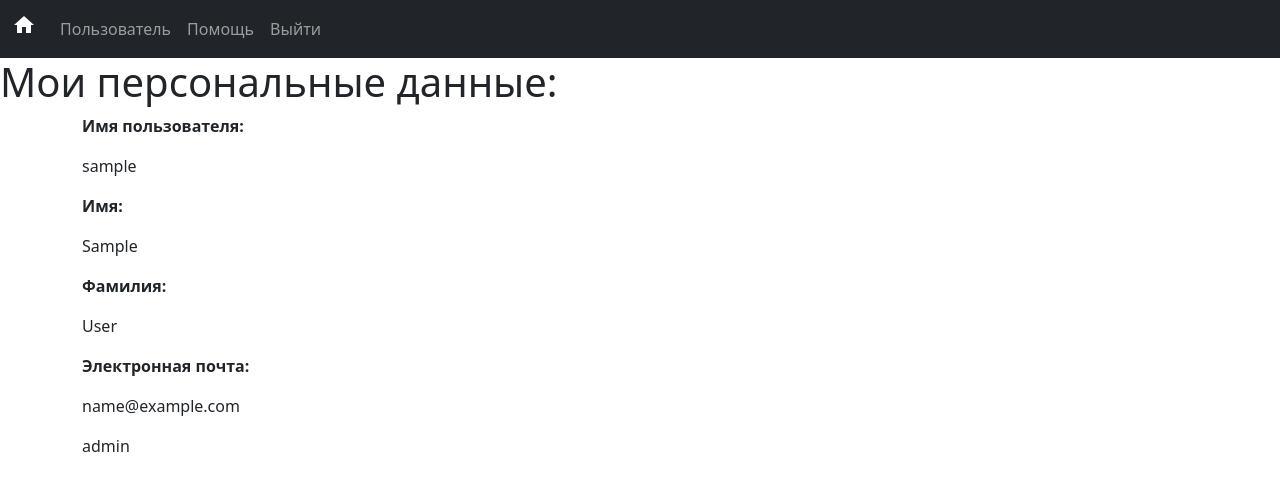
After one commit to bentnn/covid_bracelet, a Django app: page /account in a window 1280 px wide. The commit adds this page. Shown: the top 491 px of the page. Run offline with Django 3.2, Linux system fonts and the light colour scheme; the visitor is signed in with stand-in values (Sample User, id 1).

Commit message:
add basic person page

```diff
--- /dev/null
+++ b/bracelet-project/main/templates/account.html
@@ -0,0 +1,43 @@
+{% extends 'base.html' %}
+
+{% block title %}
+	My account
+{% endblock %}
+
+{% block content %}
+	<h1>Мои персональные данные:</h1>
+	<div class="container mx-auto">
+		<p class="fw-bold">Имя пользователя: </p>
+		<p> {{ request.user.username }}</p>
+		<p class="fw-bold">Имя:</p>
+		<p>
+		{% if request.user.first_name %}
+			{{request.user.first_name }}
+		{% else %}
+			-
+		{% endif %}
+		</p>
+		<p class="fw-bold">Фамилия:</p>
+		<p>
+		{% if request.user.last_name %}
+			{{request.user.last_name }}
+		{% else %}
+			-
+		{% endif %}
+		</p">
+		<p class="fw-bold">Электронная почта:</p>
+		<p>
+		{% if request.user.email %}
+			{{request.user.email }}
+		{% else %}
+			-
+		{% endif %}
+		</p>
+		{% if request.user.is_superuser %}
+			<p>admin</p>
+		{% else %}
+			<p>not admin</p>
+		{% endif %}
+
+	</div>
+{% endblock %}
--- a/bracelet-project/main/templates/login.html
+++ b/bracelet-project/main/templates/login.html
@@ -16,14 +16,14 @@
 
 	<div class="container">
 		<br>
-		<h1 class="product_title text-center">
+		<h1 class="text-center">
 			Авторизация
 		</h1>
 		<div class="row">
 			<div class="text-center bg-light">
 				<div>
 					<br>
-					<h2 class="product_title">
+					<h2>
 						Только для зарегистрированных пользователей
 					</h2>
 					<form method="post">
--- a/bracelet-project/main/templates/navbar.html
+++ b/bracelet-project/main/templates/navbar.html
@@ -6,7 +6,7 @@
     </button>
     <div class="collapse navbar-collapse" id="navbarNavAltMarkup">
       <div class="navbar-nav">
-        <a class="nav-link" href="#">Пользователь</a>
+        <a class="nav-link" href="{% url 'account' %}">Пользователь</a>
         <a class="nav-link" href="{% url 'help' %}">Помощь</a>
         <a class="nav-link text-right" href="{% url 'signout' %}">Выйти</a>
       </div>
--- a/bracelet-project/main/urls.py
+++ b/bracelet-project/main/urls.py
@@ -6,4 +6,5 @@ urlpatterns = [
 	path('help/', views.help, name='help'),
 	path('account/login/', views.loginView, name='login'),
 	path('account/signout/', views.signoutView, name='signout'),
+	path('account', views.account, name='account'),
 ]
--- a/bracelet-project/main/views.py
+++ b/bracelet-project/main/views.py
@@ -30,3 +30,8 @@ def loginView(request):
 def signoutView(request):
 	logout(request)
 	return redirect('login')
+
+def account(request):
+	if not request.user.is_authenticated:
+		return redirect('login')
+	return render(request, 'account.html')
```
